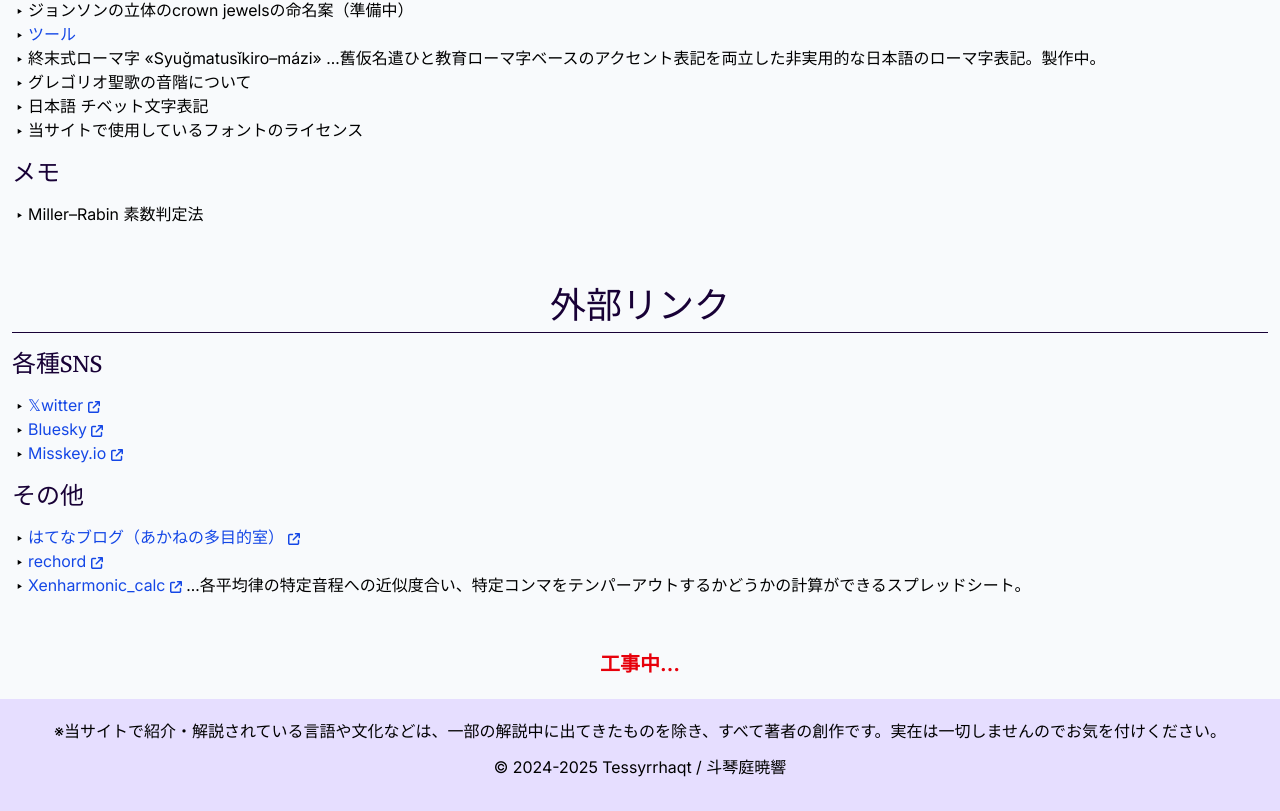
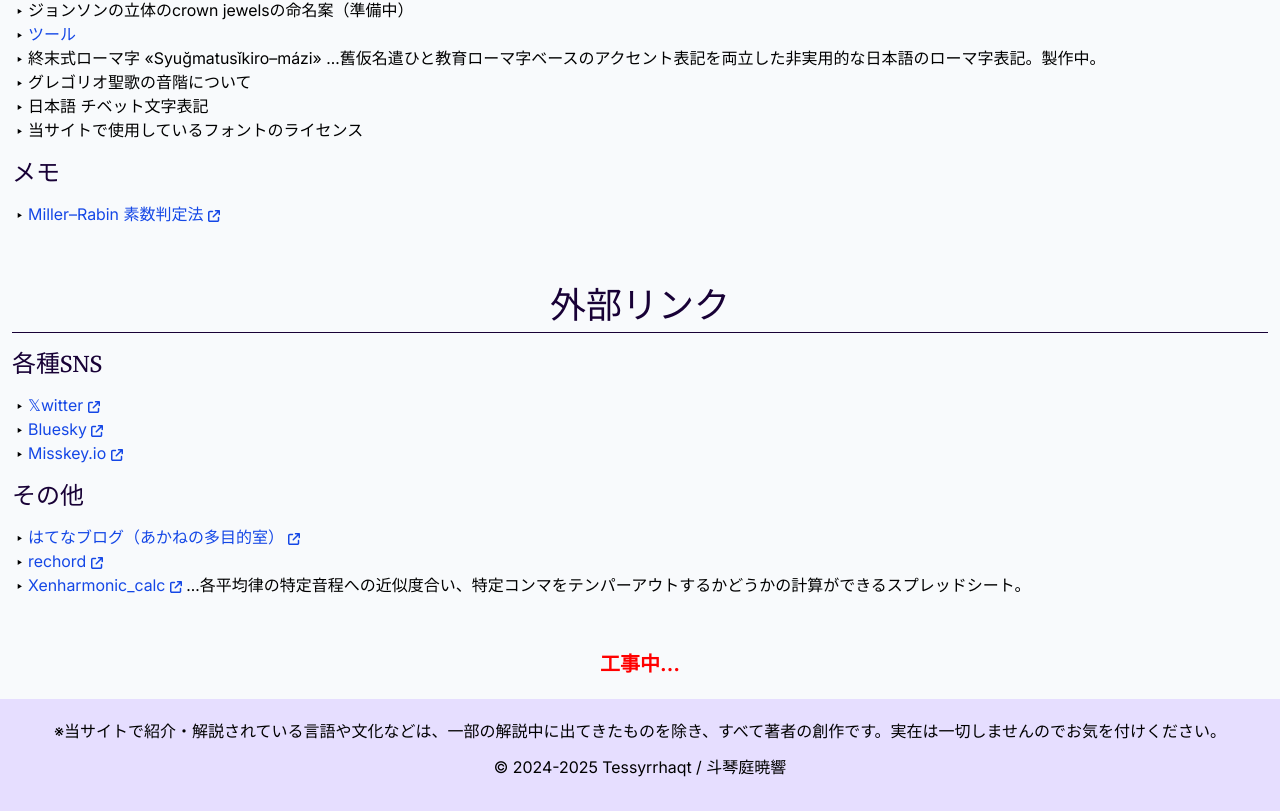
Before and after one commit to tktb-tess/uq-tess-xi, a SvelteKit app: page / in a window 1280 px wide. Shown: the part 2715-3526 px from the top of the page. Built offline with nearby package versions, Linux system fonts and the light colour scheme; no server answers; the database is empty.

Commit message:
link 追加

```diff
--- a/src/routes/+page.server.ts
+++ b/src/routes/+page.server.ts
@@ -32,7 +32,7 @@ export const load = async (): Promise<Readonly<WordData>> => {
 
 		return { is_success: true, today_word, dic_url, pron, size } as const;
 	} catch (e: unknown) {
-		console.error(e);
+		// console.error(e);
 		if (e instanceof Error) {
 			return { is_success: false, error: e.message } as const;
 		} else if (e instanceof Response) {
--- a/src/routes/+page.svelte
+++ b/src/routes/+page.svelte
@@ -2,6 +2,7 @@
 	import TessLogo from '$lib/sfc/tess_logo.svelte';
 	import ExtLink from '$lib/sfc/ext_link.svelte';
 	import PageTopBtn from '$lib/sfc/page_top_btn.svelte';
+	import { onMount } from 'svelte';
 
 	const { data } = $props();
 </script>
@@ -175,7 +176,11 @@
 		</ul>
 		<h3>メモ</h3>
 		<ul>
-			<li>Miller–Rabin 素数判定法</li>
+			<li>
+				<ExtLink href="https://gist.github.com/tktb-tess/91f831a1c93d78fe54ad1cec172d08d2">
+					Miller–Rabin 素数判定法
+				</ExtLink>
+			</li>
 		</ul>
 	</section>
 	<section>
@@ -204,7 +209,7 @@
 			</li>
 		</ul>
 	</section>
-	<p class="font-serif font-semibold text-red-600 text-center text-xl">工事中…</p>
+	<p class="font-serif font-semibold text-[red] text-center text-xl">工事中…</p>
 </main>
 
 <footer class="flex flex-col items-center my-5 px-(--gutter)">
```
